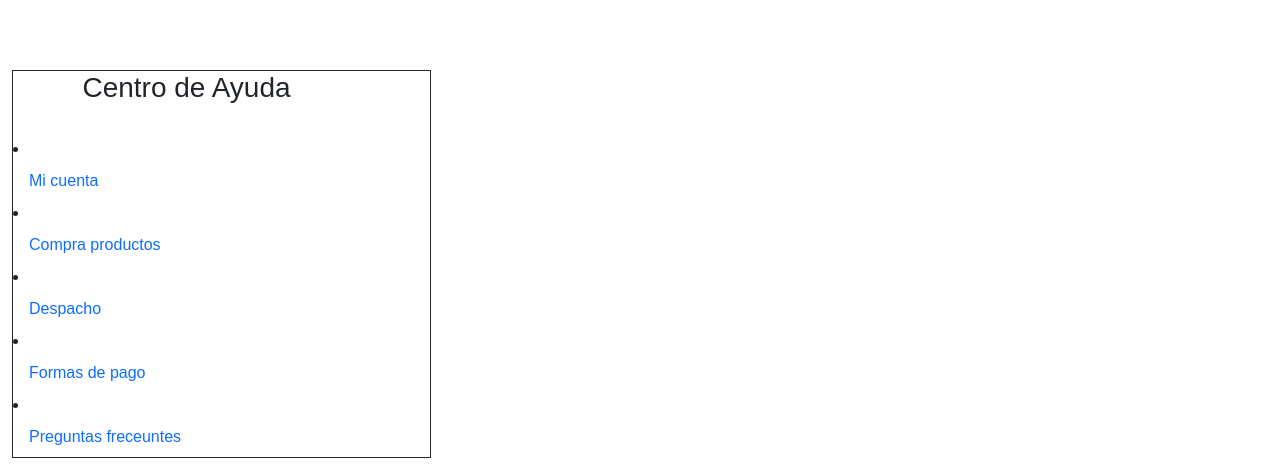
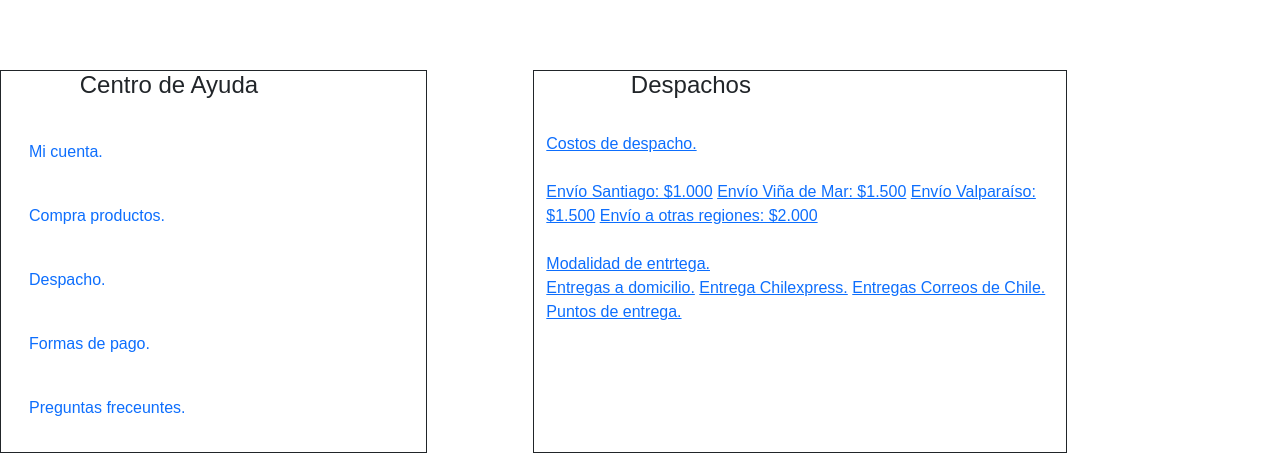
Before and after one commit to RodolfoMontesContr/Evaluacion1Programaci-nWeb, a plain HTML site: page ayuda.html in a window 1280 px wide. Shown: the part 330-800 px from the top of the page. Drawn offline with nearby package versions, Linux system fonts and the light colour scheme.

Commit message:
seccion despachos

```diff
--- a/ayuda.html
+++ b/ayuda.html
@@ -56,28 +56,42 @@
             <br>
             <br>
             <br>
-                <div class=" border border-dark col-4">
-
-                    <p class="h3 offset-md-2">Centro de Ayuda</p>
+            <div class="row">
+                <div class="col-2 border border-dark col-4">
+                    <p class="h4 offset-md-2">Centro de Ayuda</p>
                     <br>
-                    <li class="nav-item pe-1">
-                        <a class="nav-link" href="#">Mi cuenta</a>
-                      </li>
-                      <li class="nav-item pe-2">
-                        <a class="nav-link" href="#">Compra productos</a>
-                      </li>
-                      <li class="nav-item pe-3">
-                        <a class="nav-link" href="#">Despacho</a>
-                      </li>
-                      <li class="nav-item pe-4">
-                        <a class="nav-link" href="#">Formas de pago</a>
-                      </li>
-                      <li class="nav-item pe-5">
-                        <a class="nav-link" href="#">Preguntas freceuntes</a>
-                      </li>
-
+                        <a class="nav-link" href="#">Mi cuenta.</a>
+                        <br>
+                        <a class="nav-link" href="#">Compra productos.</a>
+                        <br>
+                        <a class="nav-link" href="#">Despacho.</a>
+                        <br>
+                        <a class="nav-link" href="#">Formas de pago.</a>
+                        <br>
+                        <a class="nav-link" href="#">Preguntas freceuntes.</a>
+                      <br>
                 </div>
-
+                <div class=" col-2 border border-dark col-5 offset-md-1">
+                    <p class="h4 offset-md-2">Despachos</p>
+                    <br>
+                    <a href="#">Costos de despacho.</a>
+                    <br>
+                    <br>
+                    <a href="#">Envío Santiago: $1.000</a>
+                    <a href="#">Envío Viña de Mar: $1.500</a>
+                    <a href="#">Envío Valparaíso: $1.500</a>
+                    <a href="#">Envío a otras regiones: $2.000</a>
+                    <br>
+                    <br>
+                    <a href="#">Modalidad de entrtega.</a>
+                    <br>
+                    <a href="#">Entregas a domicilio.</a>
+                    <a href="#">Entrega Chilexpress.</a>
+                    <a href="#">Entregas Correos de Chile.</a>
+                    <a href="#">Puntos de entrega.</a>
+                    </div>
+                    </div>
+                </div>
 
 
  <footer>
```
